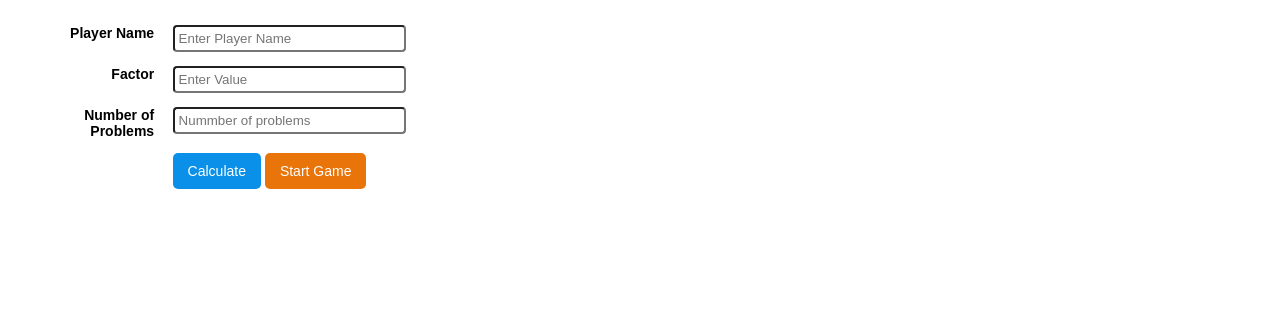
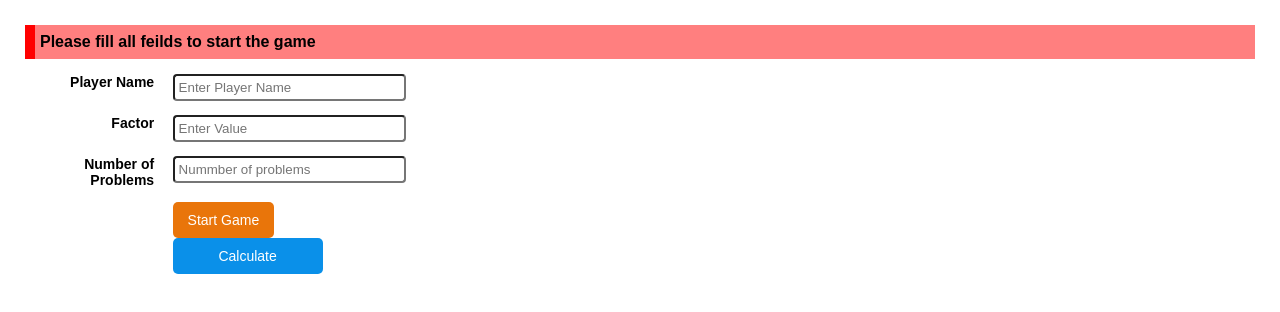
Before and after one commit to NoshGit/MultiMathApp, a website built with webpack: page index.html in a window 1280 px wide. Both pictures are taken after a click on the button "Start Game". Shown: the part 70-382 px from the top of the page. Built offline with nearby package versions, Linux system fonts and the light colour scheme.

Commit message:
Added error message

```diff
--- a/app/app.ts
+++ b/app/app.ts
@@ -8,13 +8,19 @@ let newGame: Game;
 
 document.getElementById('start-cta')!.addEventListener('click', ()=>{
     const player:Player = new Player();
+
     player.name = Util.getValue('playerName');
-
     const probleCount: number = Number (Util.getValue('problemCount'));
     const factor: number = Number (Util.getValue('factor'));
+    let elem: HTMLElement = <HTMLElement>document.getElementById('error');
+    if(player.name && probleCount && factor){
+        newGame = new Game(player, probleCount, factor);
+        newGame.displayGame();
+        Util.setStyleAttribute(elem, {'display':'none'});
+    }else{
+        Util.setStyleAttribute(elem, {'display':'block'});
+    }
 
-    newGame = new Game(player, probleCount, factor);
-    newGame.displayGame();
 });
 
 //add Click Handler to a calculate Score Button
--- a/app/utility.ts
+++ b/app/utility.ts
@@ -1,10 +1,18 @@
 function getInputValue(elementID: string): string{
     const inputElement:HTMLInputElement = <HTMLInputElement>document.getElementById(elementID);
     return inputElement.value;
+}
+
+function setStyleAttribute(element: HTMLElement, attrs: { [key: string]: any }): void {
+    if (attrs !== undefined) {
+        Object.keys(attrs).forEach((key: string) => {
+            element.style.setProperty(key, attrs[key]);
+        });
+    }
 }
 
 function logger (message: string): void {
     console.log(message);
 }
 
-export { getInputValue as getValue, logger };
+export { getInputValue as getValue, logger, setStyleAttribute };
--- a/index.html
+++ b/index.html
@@ -13,6 +13,7 @@
         </div>
     </div>
     <div class="container">
+        <div id="error" class="generic-error">Please fill all feilds to start the game</div>
         <div class="form">
             <div class="form-container">
                 <label>Player Name</label>
@@ -35,8 +36,8 @@
             </div>
             <div class="form-container">
                 <span class="right-container">
-                    <button id="calculate" class="secondary-cta">Calculate</button>
                     <button id="start-cta" class="primary-cta">Start Game</button>
+                    <button id="calculate" class="secondary-cta sz-mid">Calculate</button>
                 </span>
             </div>
 
--- a/style.css
+++ b/style.css
@@ -73,3 +73,17 @@ ul,ol{
     cursor: pointer;
     border-radius: 5px;
 }
+
+.sz-mid{
+    width: 150px;
+}
+
+.generic-error{
+    display: none;
+    border-left: 10px rgb(255 0 0) solid;
+    padding: 8px 5px;
+    background: rgba(255,0,0,0.5);
+    margin-bottom: 15px;
+    font-weight: bold;
+    font-family: Arial, Helvetica, sans-serif;
+}
```
